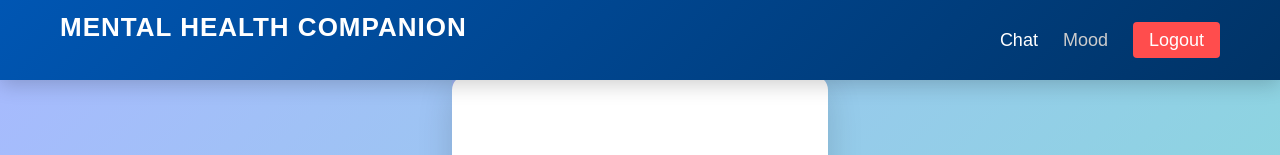
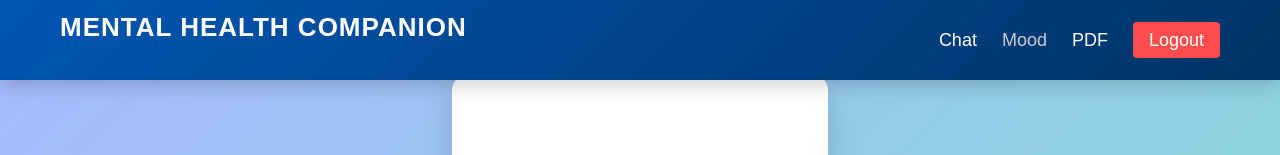
Before and after one commit to uaalumni02/mh_chatbot_front, a React (Create React App) app: page /graph/1 in a window 1280 px wide. Shown: the top 155 px of the page. Built offline with nearby package versions, Linux system fonts and the light colour scheme; no server answers.

Commit message:
generate pdf

```diff
--- a/src/pages/Navbar.js
+++ b/src/pages/Navbar.js
@@ -31,6 +31,26 @@ const Navbar = () => {
     navigate(`/chat/${userId}`);
   };
 
+  const generatePdf = () => {
+    const url = window.location.pathname;
+    const id = url.substring(url.lastIndexOf("/") + 1);
+
+    fetch(`http://localhost:3000/api/pdf/${id}`, {
+      method: "GET",
+      credentials: "include",
+    })
+      .then((res) => res.blob()) // Convert response to a Blob (PDF file)
+      .then((blob) => {
+        console.log("Received PDF Blob:", blob); // Log the blob object
+
+        // Create a URL for the blob and open it in a new tab
+        const pdfUrl = URL.createObjectURL(blob);
+        window.open(pdfUrl);
+      })
+      .catch((error) => console.error("Error:", error));
+  };
+
+
   return (
     <nav className="navbar">
       <div className="navbar-content">
@@ -53,6 +73,16 @@ const Navbar = () => {
               Mood
             </a>
           </li>
+
+          <li>
+            <a
+              className={`navbar-link ${isChatPage ? "inactive" : ""}`}
+              onClick={generatePdf}
+            >
+              PDF
+            </a>
+          </li>
+
           <li>
             <a href="/" className="navbar-link logout" onClick={handleLogout}>
               Logout
```
